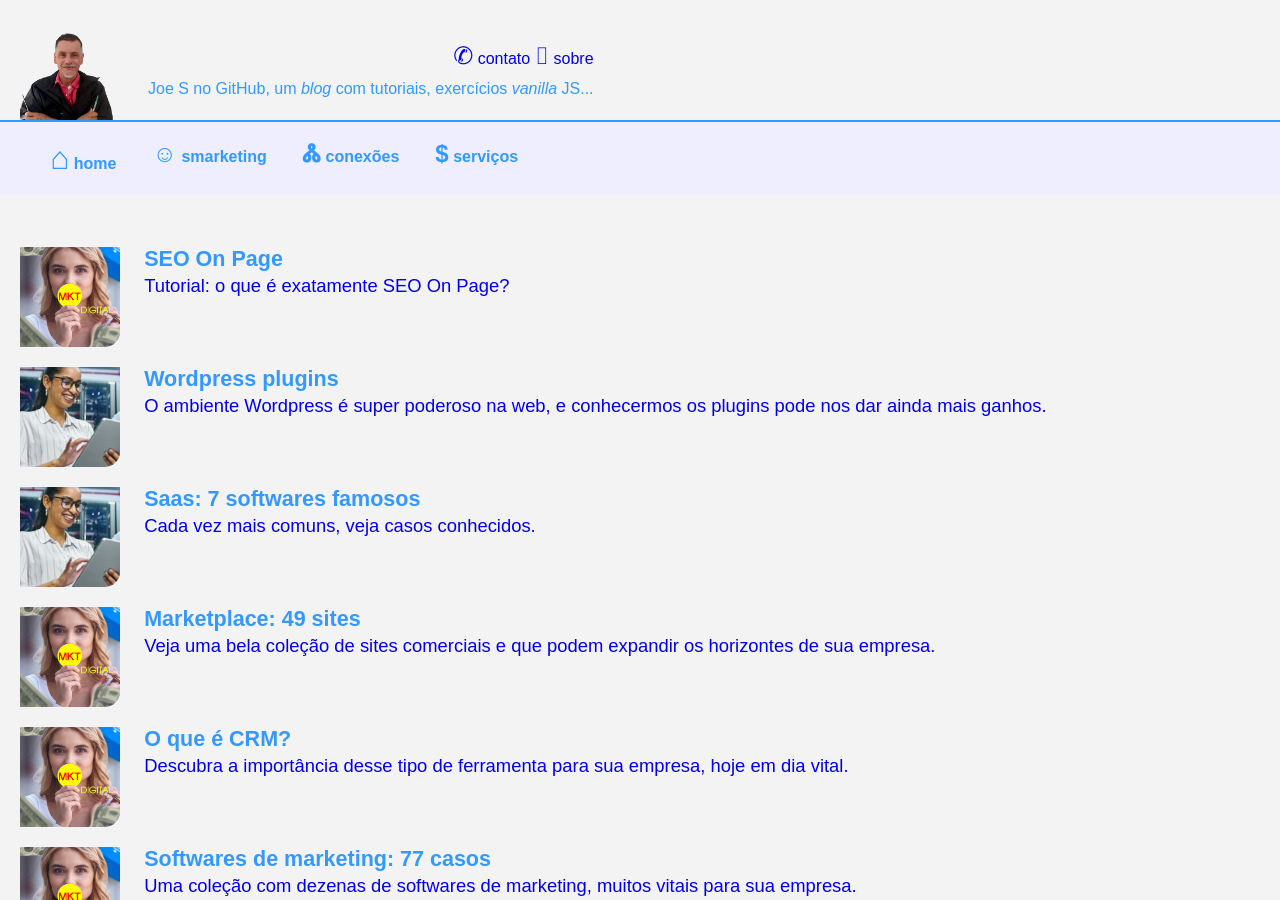
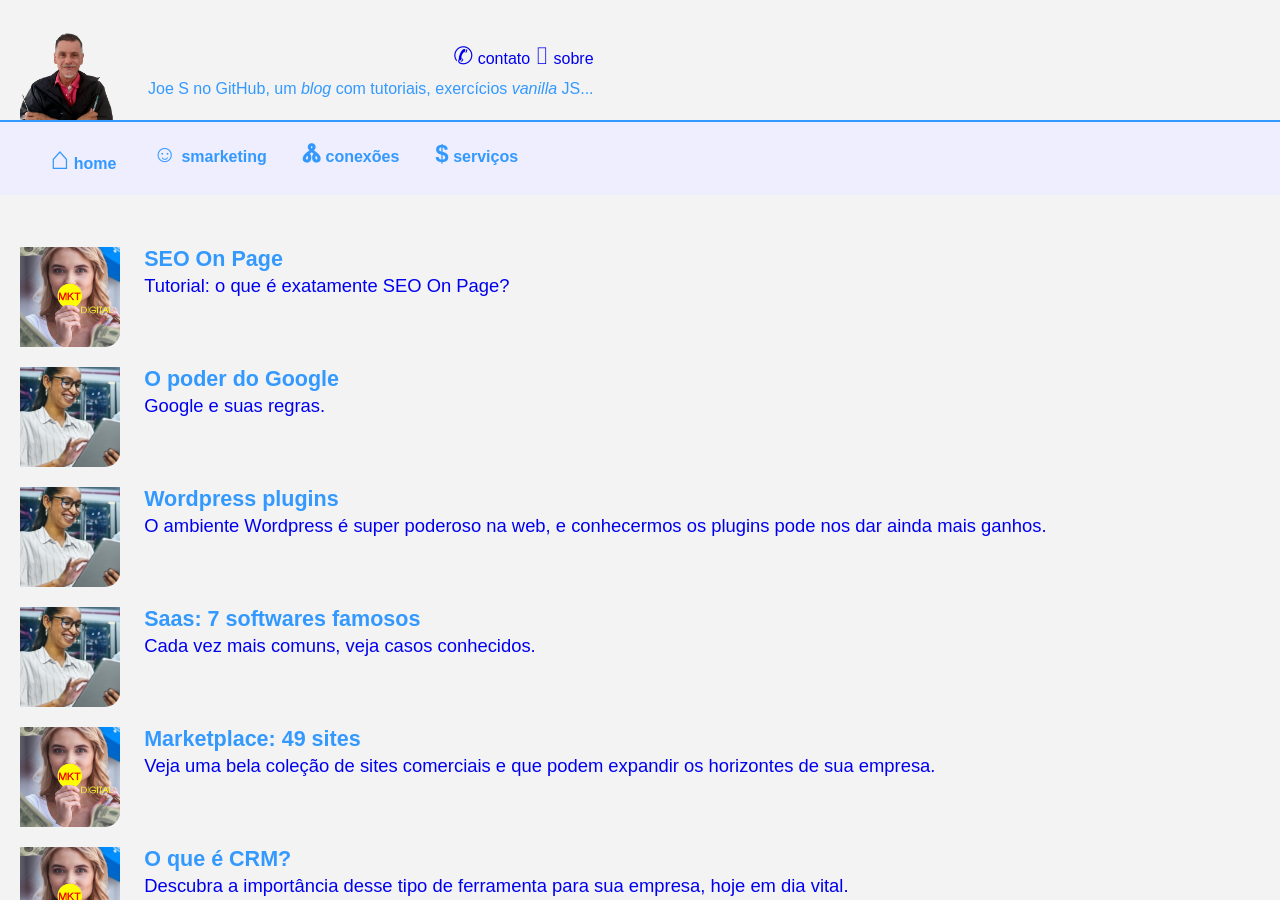
Before and after one commit to Joesynth/joesynth.github.io, a Jekyll site: the page built from smarketing.html, in a window 1280 px wide and 900 px high. Built offline with Jekyll 4.4.1, drawn with Linux system fonts in a browser that asks for light colours; some of the changed text lies outside the part shown.

Commit message:
Update smarketing.json

```diff
--- a/_data/smarketing.json
+++ b/_data/smarketing.json
@@ -4,6 +4,12 @@
     "src": "image/mkt.png",
     "h3": "SEO On Page",
     "p": "Tutorial: o que é exatamente SEO On Page?"
+  },
+  {
+    "href": "private.html",
+    "src": "image/ti.png",
+    "h3": "O poder do Google",
+    "p": "Google e suas regras."
   },
   {
     "href": "wordpress-plugins.html",
```
